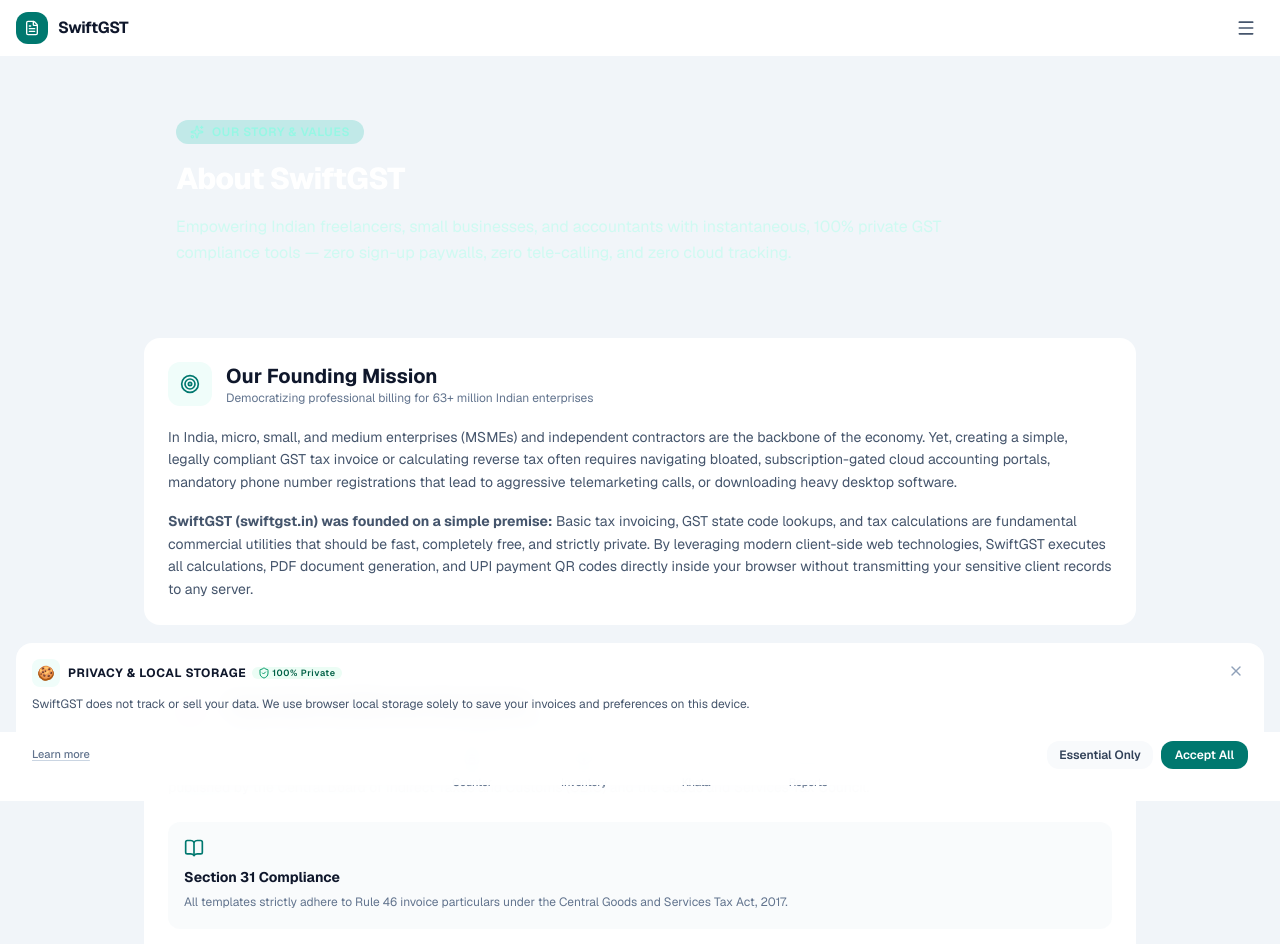
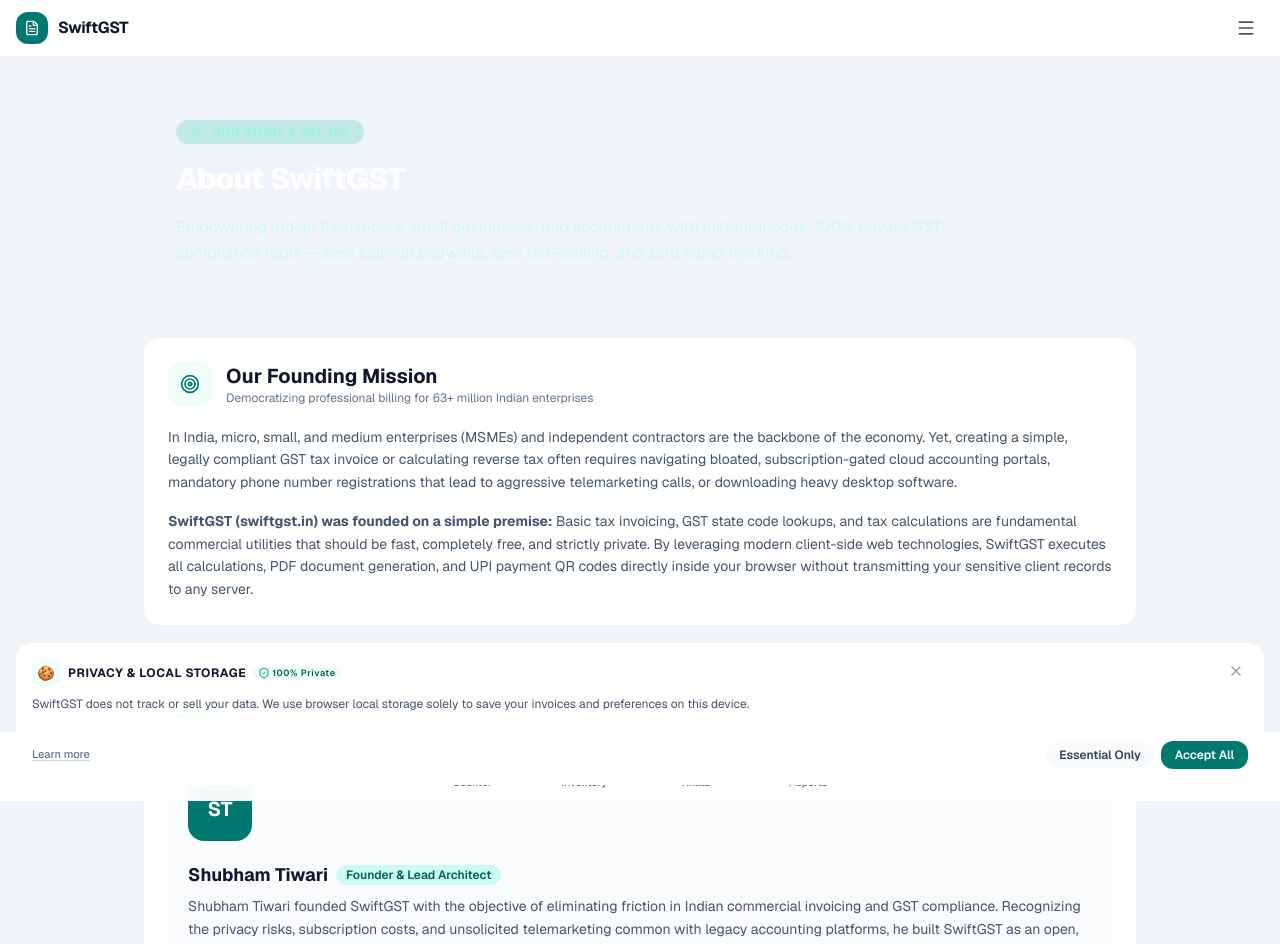
Before and after one commit to shubhamtiwarihost/quick-invoice-india, a Next.js app: page /about-us in a window 1280 px wide. Shown: the top 944 px of the page. Built offline with nearby package versions, Linux system fonts and the light colour scheme.

Commit message:
docs: update founder name to Shubham Tiwari and add Founder & Leadership section

```diff
--- a/src/app/about-us/page.tsx
+++ b/src/app/about-us/page.tsx
@@ -13,6 +13,7 @@
   BookOpen,
   Mail,
   Lock,
+  Users,
 } from "lucide-react";
 
 export const metadata: Metadata = {
@@ -50,7 +51,8 @@
       "Free, private, browser-based GST compliance and invoicing tools for Indian small businesses, freelancers, and enterprises.",
     founder: {
       "@type": "Person",
-      name: "SwiftGST Engineering & Tax Research Team",
+      name: "Shubham Tiwari",
+      jobTitle: "Founder & Lead Architect",
     },
     foundingDate: "2024",
     address: {
@@ -112,6 +114,35 @@
               By leveraging modern client-side web technologies, SwiftGST executes all calculations, PDF document generation, and UPI payment
               QR codes directly inside your browser without transmitting your sensitive client records to any server.
             </p>
+          </div>
+        </section>
+
+        {/* Founder & Leadership */}
+        <section className="rounded-2xl border border-slate-200 bg-white p-6 md:p-10 shadow-xs">
+          <div className="flex items-center gap-3.5">
+            <span className="flex h-11 w-11 items-center justify-center rounded-xl bg-teal-50 border border-teal-100 text-teal-700 shadow-2xs">
+              <Users className="h-5 w-5" />
+            </span>
+            <div>
+              <h2 className="text-xl font-bold text-slate-900">Founder &amp; Leadership</h2>
+              <p className="text-xs text-slate-500">Dedicated to India&apos;s independent business &amp; freelance community</p>
+            </div>
+          </div>
+          <div className="mt-6 flex flex-col sm:flex-row items-start sm:items-center gap-5 rounded-2xl border border-slate-100 bg-slate-50/80 p-5 sm:p-6">
+            <div className="flex h-16 w-16 shrink-0 items-center justify-center rounded-2xl bg-teal-700 text-xl font-bold text-white shadow-md select-none">
+              ST
+            </div>
+            <div className="space-y-1.5">
+              <div className="flex flex-wrap items-center gap-2">
+                <h3 className="text-lg font-bold text-slate-900">Shubham Tiwari</h3>
+                <span className="rounded-full bg-teal-100 border border-teal-200 px-2.5 py-0.5 text-xs font-semibold text-teal-800">
+                  Founder &amp; Lead Architect
+                </span>
+              </div>
+              <p className="text-sm text-slate-600 leading-relaxed">
+                Shubham Tiwari founded SwiftGST with the objective of eliminating friction in Indian commercial invoicing and GST compliance. Recognizing the privacy risks, subscription costs, and unsolicited telemarketing common with legacy accounting platforms, he built SwiftGST as an open, client-side web suite where calculations, invoice generation, and tax filing utilities run directly in the browser with zero data harvesting.
+              </p>
+            </div>
           </div>
         </section>
 
--- a/src/app/page.tsx
+++ b/src/app/page.tsx
@@ -68,6 +68,10 @@
     logo: "https://swiftgst.in/icon.svg",
     description:
       "Free, private, browser-based GST compliance and invoicing tools for Indian businesses.",
+    founder: {
+      "@type": "Person",
+      name: "Shubham Tiwari",
+    },
   };
 
   const jsonLdFaq = {
```
